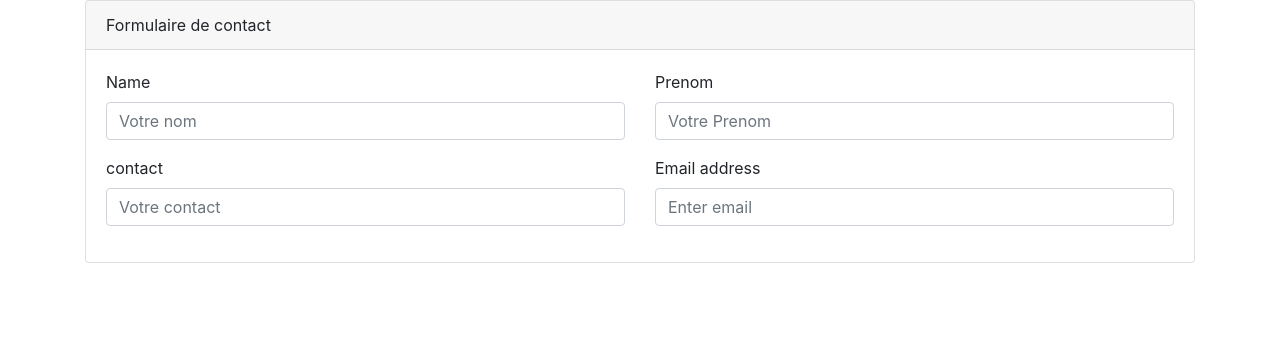
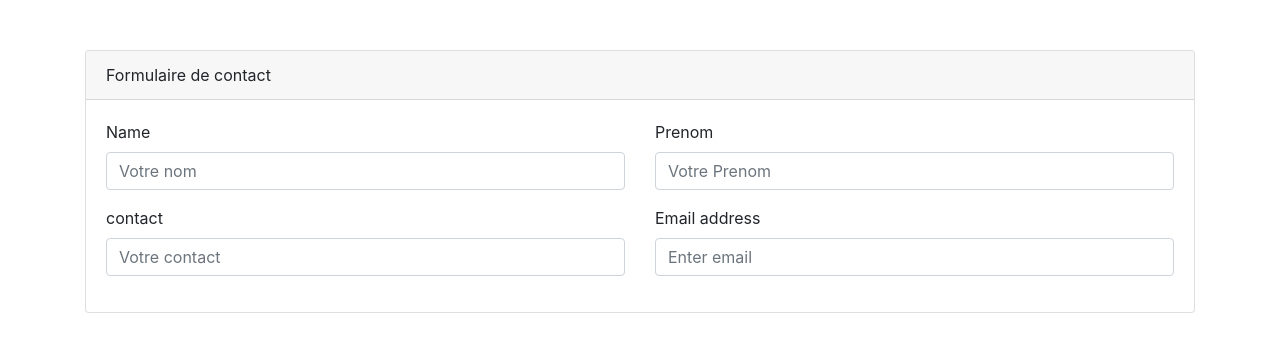
Before and after one commit to OPTAB/FORMULAIRE-DE-CONTACT, a plain HTML site: page Index.html in a window 1280 px wide. Drawn offline with nearby package versions, Linux system fonts and the light colour scheme.

Commit message:
Decommenter la ligne du ficher css pour permettre au formulaire de descendre de 50px

```diff
--- a/Style.css
+++ b/Style.css
@@ -1 +1 @@
-/*body {padding-top:50px;}*/
+body {padding-top:50px;}
```
